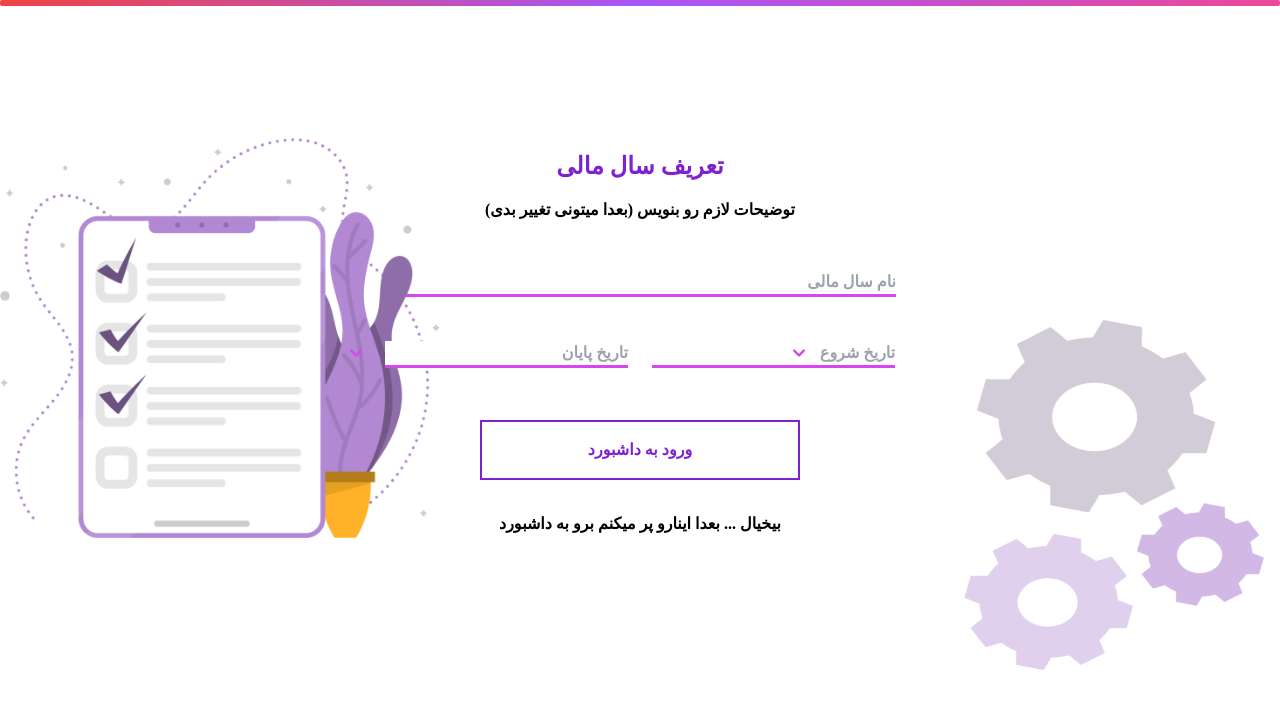
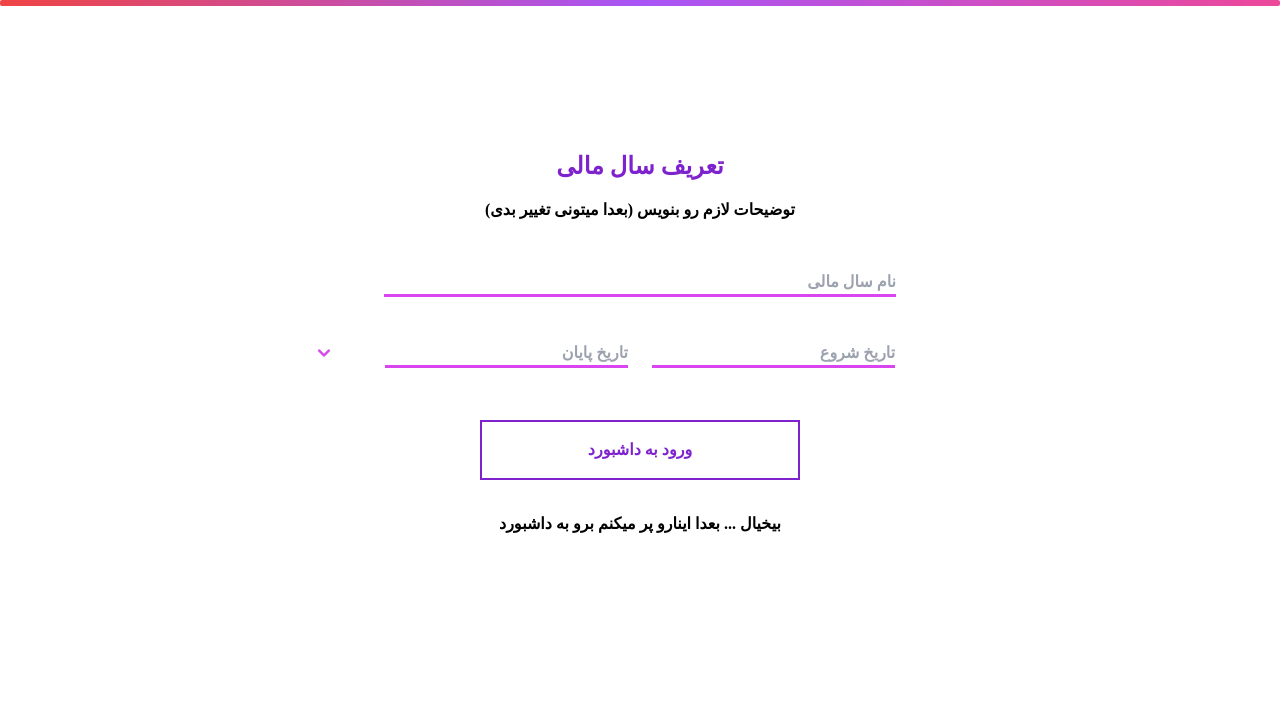
Before and after one commit to rekar-accounting/frontend, a Next.js app: page /fiscalYear in a window 1280 px wide. Shown: the top 708 px of the page. Built offline with nearby package versions, Linux system fonts and the light colour scheme.

Commit message:
Better Code For UI

```diff
--- a/pages/fiscalYear.tsx
+++ b/pages/fiscalYear.tsx
@@ -30,7 +30,7 @@ const FiscalYear: NextPage = () => {
   return (
     <div>
       <div className="w-full h-1.5 rounded-sm bg-gradient-to-r from-red-500 via-purple-500 to-pink-500"></div>
-      <div className="absolute invisible mt-16 xl:visible right-4 top-64">
+      <div className="absolute invisible mt-16 2xl:visible right-4 top-64">
         <Image
           src="/assets/images/gear.png"
           alt={translate.fiscalYear.alt}
@@ -38,7 +38,7 @@ const FiscalYear: NextPage = () => {
           height={350}
         />
       </div>
-      <div className="absolute invisible pt-1 mt-32 xl:visible">
+      <div className="absolute invisible pt-1 mt-32 2xl:visible">
         <Image
           src="/assets/images/last.png"
           alt={translate.fiscalYear.alt}
@@ -64,9 +64,12 @@ const FiscalYear: NextPage = () => {
                 placeholder={translate.fiscalYear.fiscalName}
               />
             </div>
-            <div className="flex justify-center gap-6" dir="rtl">
-              <div className="relative w-[19%]">
-                <ChevronDownIcon className="absolute w-8 h-6 right-20 2xl:right-64 text-fuchsia-500" />
+            <div
+              className="flex flex-col items-center gap-6 text-center lg:items-start md:justify-center lg:flex-row"
+              dir="rtl"
+            >
+              <div className="relative w-[40%] lg:w-[19%]">
+                <ChevronDownIcon className="absolute w-8 h-6 right-52 md:right-64 2xl:right-64 lg:right-72 text-fuchsia-500" />
                 <input
                   type="text"
                   className="w-[100%] appearance-none text-base border-[3px] border-t-0 border-l-0 border-r-0 focus:outline-none login border-b-fuchsia-500 text-black "
@@ -92,8 +95,8 @@ const FiscalYear: NextPage = () => {
                   </div>
                 )}
               </div>
-              <div className="relative w-[19%]">
-                <ChevronDownIcon className="absolute w-8 h-6 right-20 xl:right-64 text-fuchsia-500" />
+              <div className="relative w-[40%] lg:w-[19%]">
+                <ChevronDownIcon className="absolute w-8 h-6 right-52 md:right-64 2xl:right-64 lg:right-72 text-fuchsia-500" />
                 <input
                   className="w-[100%] appearance-none text-base border-[3px] border-t-0 border-l-0 border-r-0 focus:outline-none login border-b-fuchsia-500 text-black"
                   placeholder={translate.fiscalYear.dateEnd}
```
